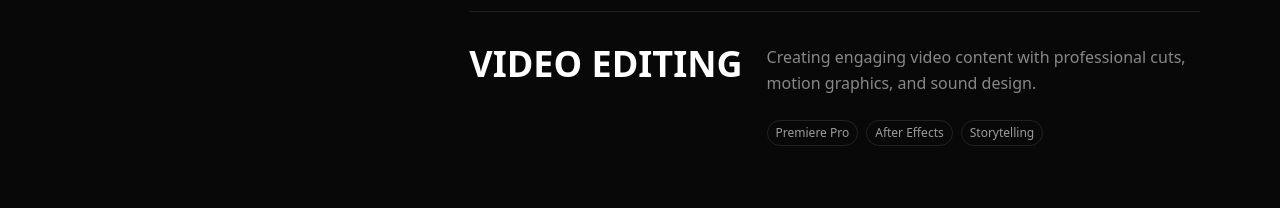
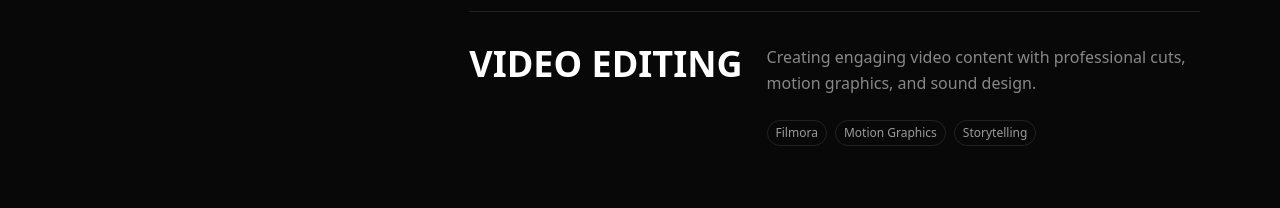
Before and after one commit to HyIsNoob/portfolio-nextjs, a Next.js app: page / in a window 1280 px wide. Shown: the part 1980-2188 px from the top of the page. Built offline with nearby package versions, Linux system fonts and the light colour scheme; no server answers.

Commit message:
Update video editing tools: replace Premiere Pro and After Effects with Filmora

```diff
--- a/data/portfolio.ts
+++ b/data/portfolio.ts
@@ -25,7 +25,7 @@ export const PORTFOLIO_DATA = {
      {
         title: "Video Editing",
         description: "Creating engaging video content with professional cuts, motion graphics, and sound design.",
-        tags: ["Premiere Pro", "After Effects", "Storytelling"]
+        tags: ["Filmora", "Motion Graphics", "Storytelling"]
      },
      {
         title: "Game Development",
@@ -151,7 +151,7 @@ export const PORTFOLIO_DATA = {
       longDescription: "A creative outlet showcasing high-energy game edits and anime music videos (AMVs). The channel has grown to a community of over 1,000 subscribers, featuring tutorials on editing techniques and showcase reels of visual effects mastery.",
       image: "/Youtube.png",
       link: "https://youtube.com/@hyisnoob1102",
-      tech: ["Premiere Pro", "After Effects", "Photoshop"]
+      tech: ["Filmora", "Photoshop", "Motion Graphics"]
     },
   ],
   skills: {
```
